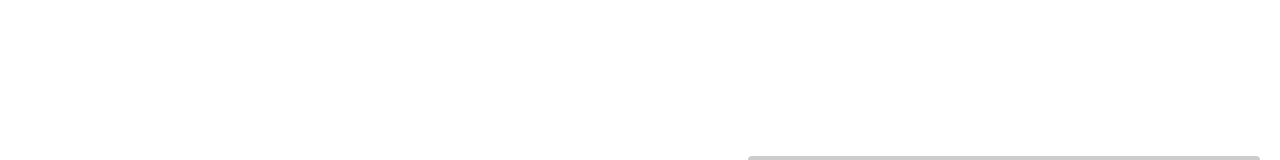
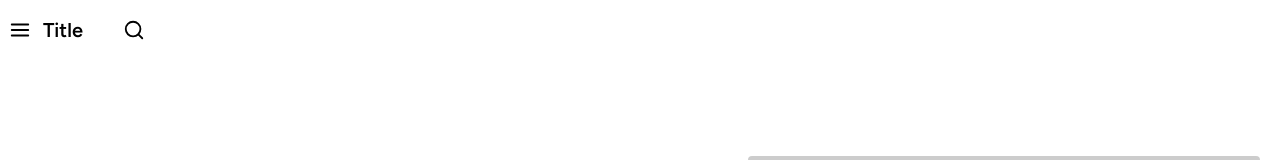
Before and after one commit to ItsKruistz/kruistz, a Svelte app: page / in a window 1280 px wide. Shown: the top 160 px of the page. Built offline with nearby package versions, Linux system fonts and the light colour scheme.

Commit message:
fartfull

```diff
--- a/index.html
+++ b/index.html
@@ -9,7 +9,7 @@
     <link rel="preconnect" href="https://fonts.gstatic.com" crossorigin>
     <link href="https://fonts.googleapis.com/css2?family=Figtree:ital,wght@0,300..900;1,300..900&display=swap" rel="stylesheet">
   </head>
-  <body>
+  <body class="dark:bg-[#101010]">
     <div id="app"></div>
     <script type="module" src="/src/main.ts"></script>
   </body>
--- a/src/App.svelte
+++ b/src/App.svelte
@@ -1,20 +1,20 @@
-<main class="dark:bg-black">
+<main>
 
-<nav class="flex items-center justify-between flex-wrap bg-white dark:bg-black sticky z-10 top-0 p-2">
-  <div class="flex items-center flex-shrink-0 text-white mr-6">
-    <button class="flex items-center justify-center h-11 w-11 rounded-full text-white hover:bg-neutral-200 duration-150" aria-label="Open menu">
+<nav class="flex items-center justify-between flex-wrap bg-white dark:bg-[#101010] sticky z-10 top-0 p-2">
+  <div class="flex items-center flex-shrink-0 text-black dark:text-white mr-6">
+    <button class="flex items-center justify-center h-11 w-11 rounded-full hover:bg-neutral-200 duration-150" aria-label="Open menu">
       <svg fill="none" stroke="currentColor" stroke-linecap="round" stroke-linejoin="round" stroke-width="2" class="h-[22px] w-[22px]" viewBox="0 0 24 24">
         <path d="M3 12h18M3 6h18M3 18h18"/>
       </svg>
     </button>
-    <span class="font-semibold text-xl ml-2.5">Title</span>
-  </div>
-    <button class="flex items-center justify-center h-11 w-11 rounded-full text-white hover:bg-teal-400 duration-150" aria-label="Search">
+    <span class="font-semibold text-xl ml-2.5 w-full">Title</span>
+    <button class="flex items-center justify-center h-11 w-11 rounded-full hover:bg-neutral-400 duration-150" aria-label="Search">
       <svg fill="none" stroke="currentColor" stroke-linecap="round" stroke-linejoin="round" stroke-width="2" class="h-[22px] w-[22px]" viewBox="0 0 24 24">
         <circle cx="11" cy="11" r="8"/>
         <path d="m21 21-4-4"/>
       </svg>
     </button>
+  </div>
 </nav>
 
   <section>
```
